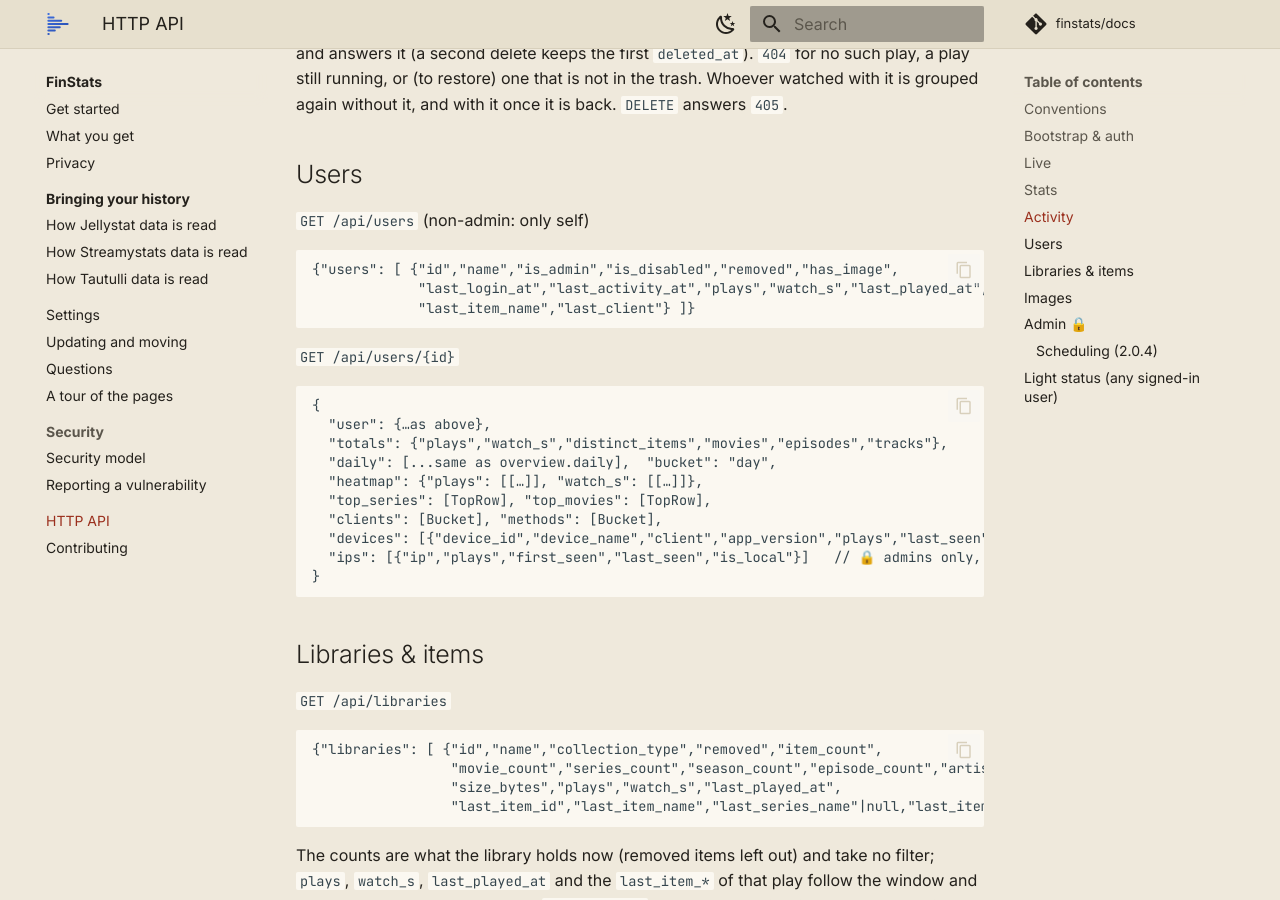
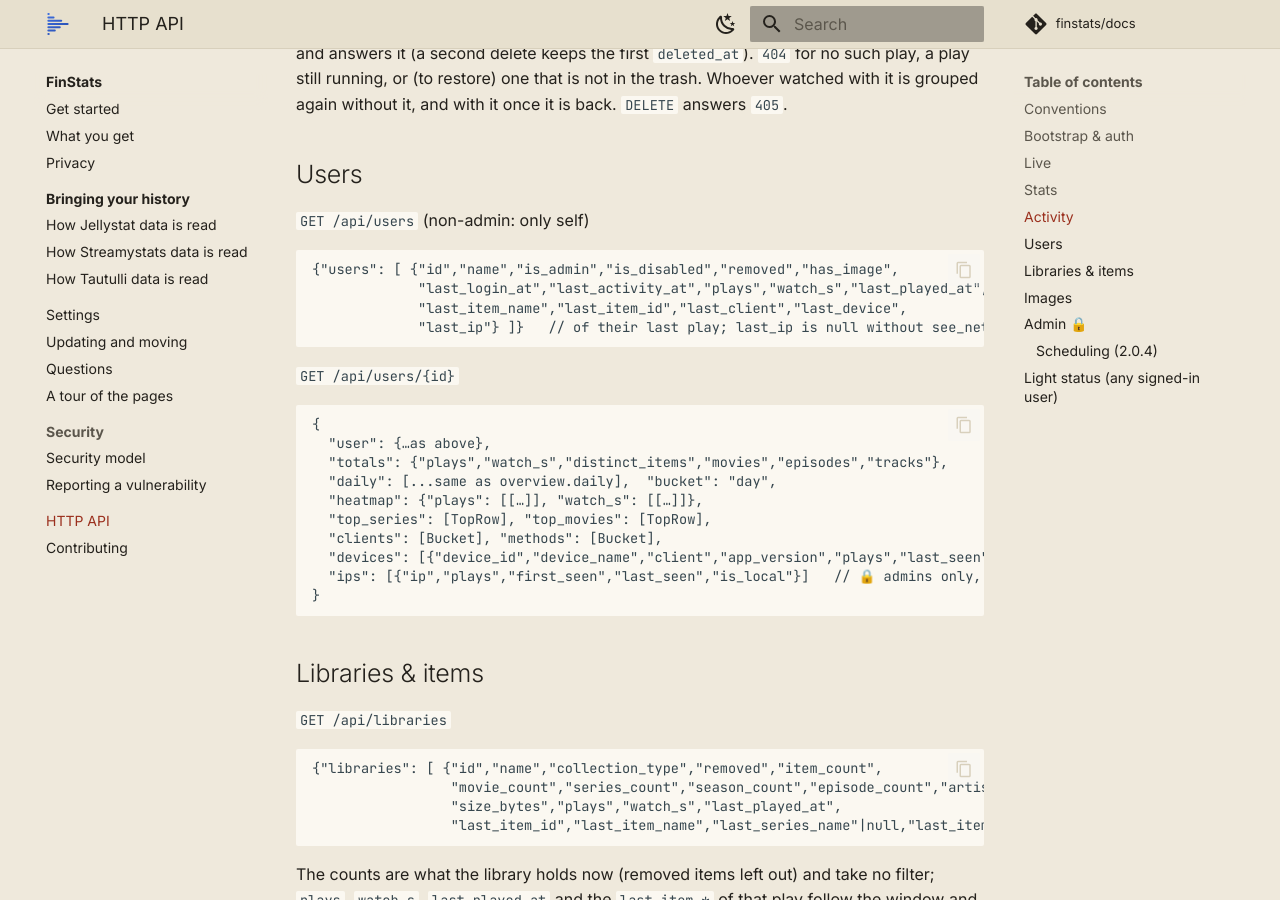
Before and after one commit to finstats/docs, an MkDocs documentation site: the page built from docs/finstats/api.md, in a window 1280 px wide and 900 px high, scrolled down 4403 px. Built offline with MkDocs 1.6.1 and Material for MkDocs 9.7.7, drawn with Linux system fonts in a browser that asks for light colours; comment, search, counter and statistics services are not loaded.

Commit message:
docs(finstats): last player and address on /api/users

````diff
--- a/docs/finstats/api.md
+++ b/docs/finstats/api.md
@@ -160,7 +160,8 @@ the trash. Whoever watched with it is grouped again without it, and with it once
 ```jsonc
 {"users": [ {"id","name","is_admin","is_disabled","removed","has_image",
              "last_login_at","last_activity_at","plays","watch_s","last_played_at",
-             "last_item_name","last_client"} ]}
+             "last_item_name","last_item_id","last_client","last_device",
+             "last_ip"} ]}   // of their last play; last_ip is null without see_network
 ```
 
 `GET /api/users/{id}`
````
